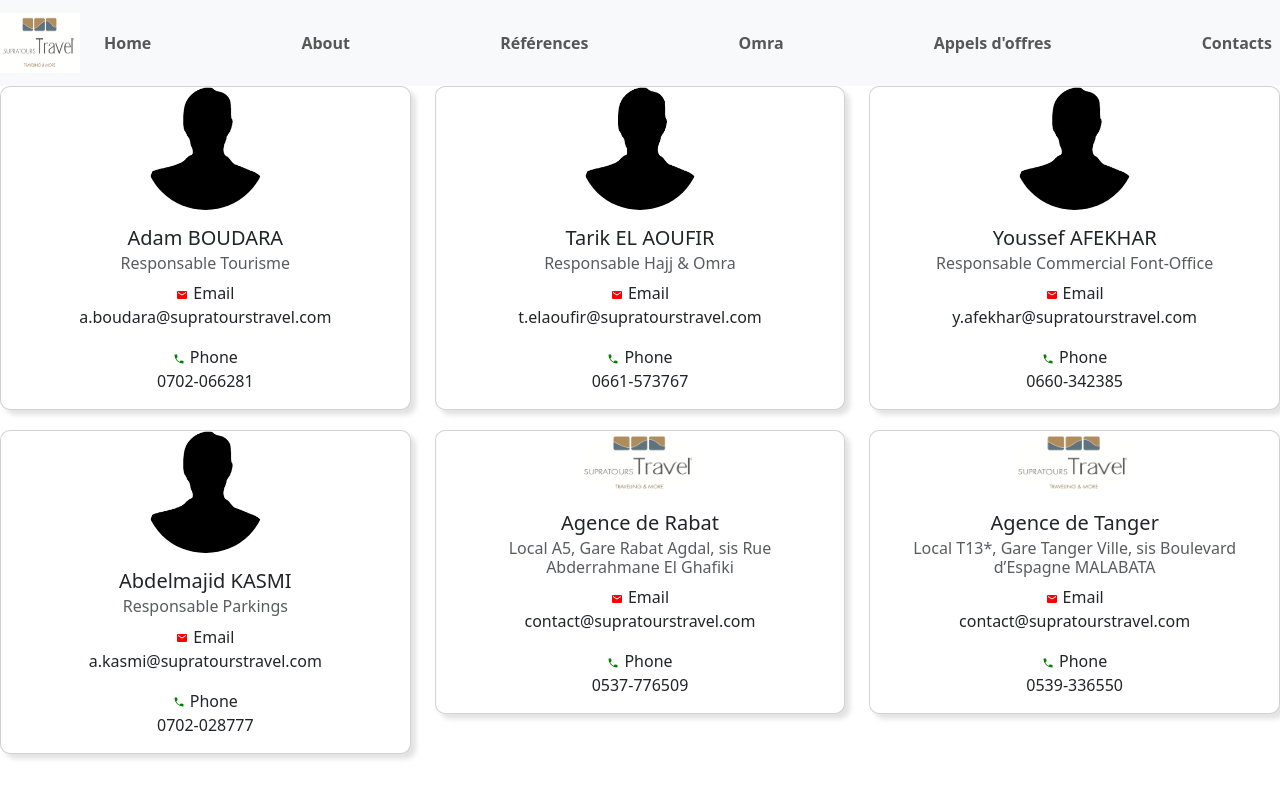
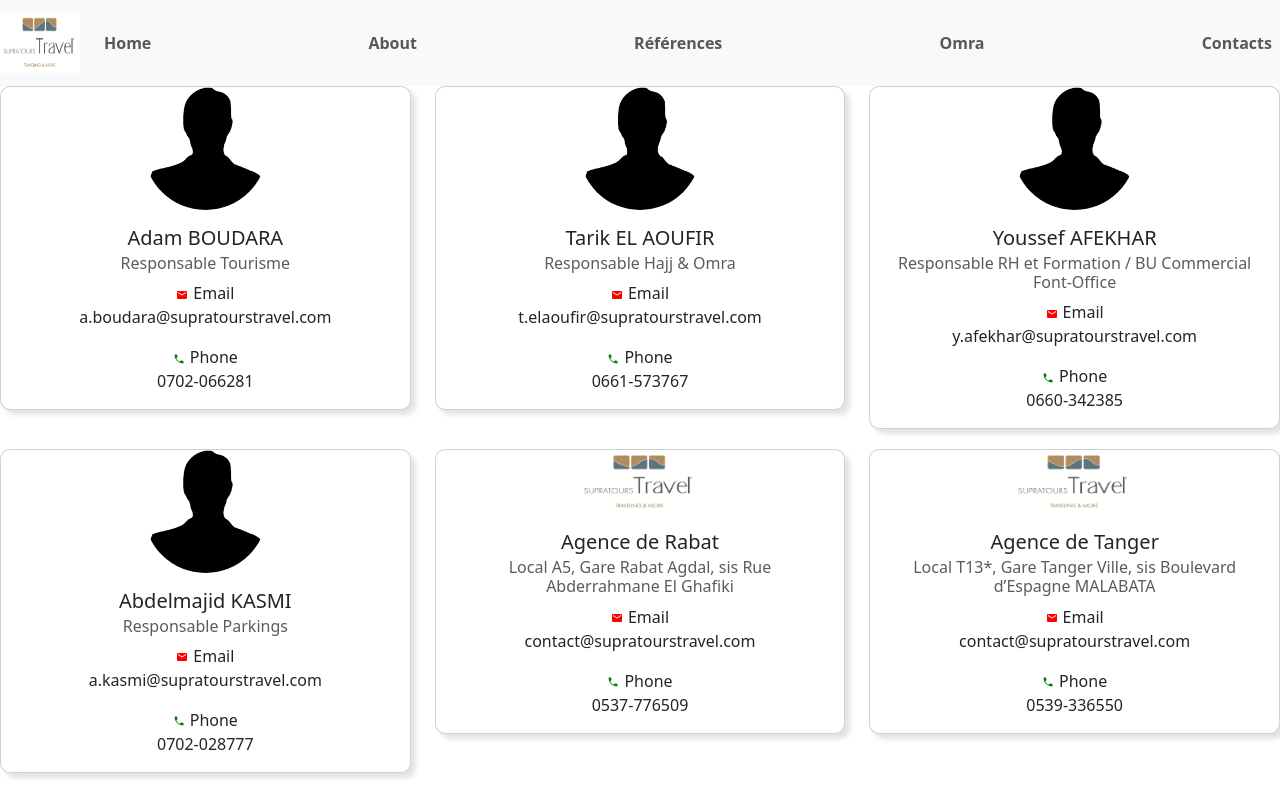
Before and after one commit to ahmerrami/mysite_frontend, a React (Vite) app: page /contact in a window 1280 px wide. Built offline with nearby package versions, Linux system fonts and the light colour scheme.

Commit message:
version du 03-05-2024

```diff
--- a/src/App.jsx
+++ b/src/App.jsx
@@ -31,7 +31,7 @@
               <Nav.Link as={Link} to="/about"><b>About</b></Nav.Link>
               <Nav.Link as={Link} to="/reference"><b>Références</b></Nav.Link>
               <Nav.Link as={Link} to="/omra"><b>Omra</b></Nav.Link>
-              <Nav.Link as={Link} to="/ao"><b>Appels d'offres</b></Nav.Link>
+              {/* <Nav.Link as={Link} to="/ao"><b>Appels d'offres</b></Nav.Link> */}
               <Nav.Link as={Link} to="/contact"><b>Contacts</b></Nav.Link>
             </Nav>
           </Navbar.Collapse>
@@ -41,7 +41,7 @@
           <Route path="/about" element={<About />} />
           <Route path="/reference" element={<Reference />} />
           <Route path="/omra" element={<Omra />} />
-          <Route path="/ao" element={<AO />} />
+          {/* <Route path="/ao" element={<AO />} /> */}
           <Route path="/contact" element={<ContactsList />} />
         </Routes>
       </Router>
--- a/src/pages/ContactList/ContactsList.jsx
+++ b/src/pages/ContactList/ContactsList.jsx
@@ -19,7 +19,7 @@
   { id: 3,
     name: 'Youssef AFEKHAR',
     imageUrl:'./unknown.png',
-    position: 'Responsable Commercial Font-Office',
+    position: 'Responsable RH et Formation / BU Commercial Font-Office',
     email: 'y.afekhar@supratourstravel.com',
     phone:'0660-342385' },
   { id: 4,
```
